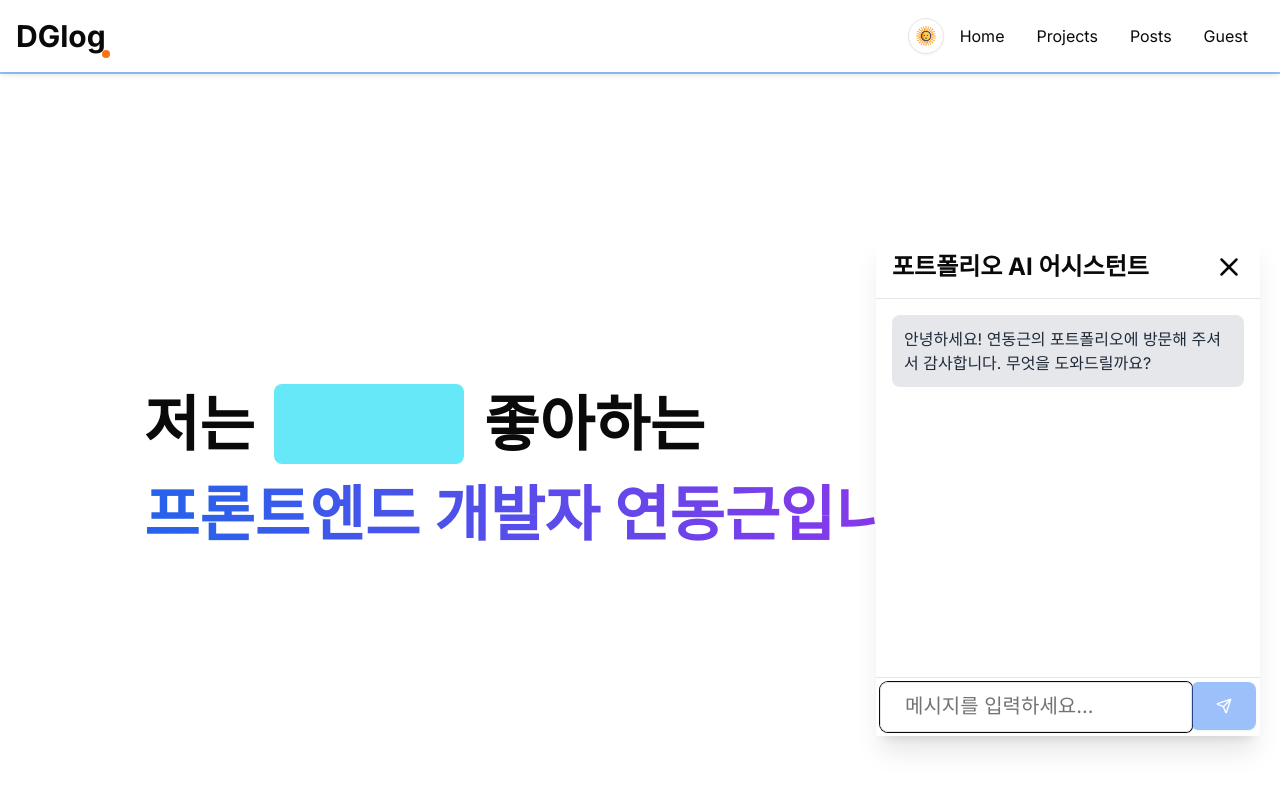
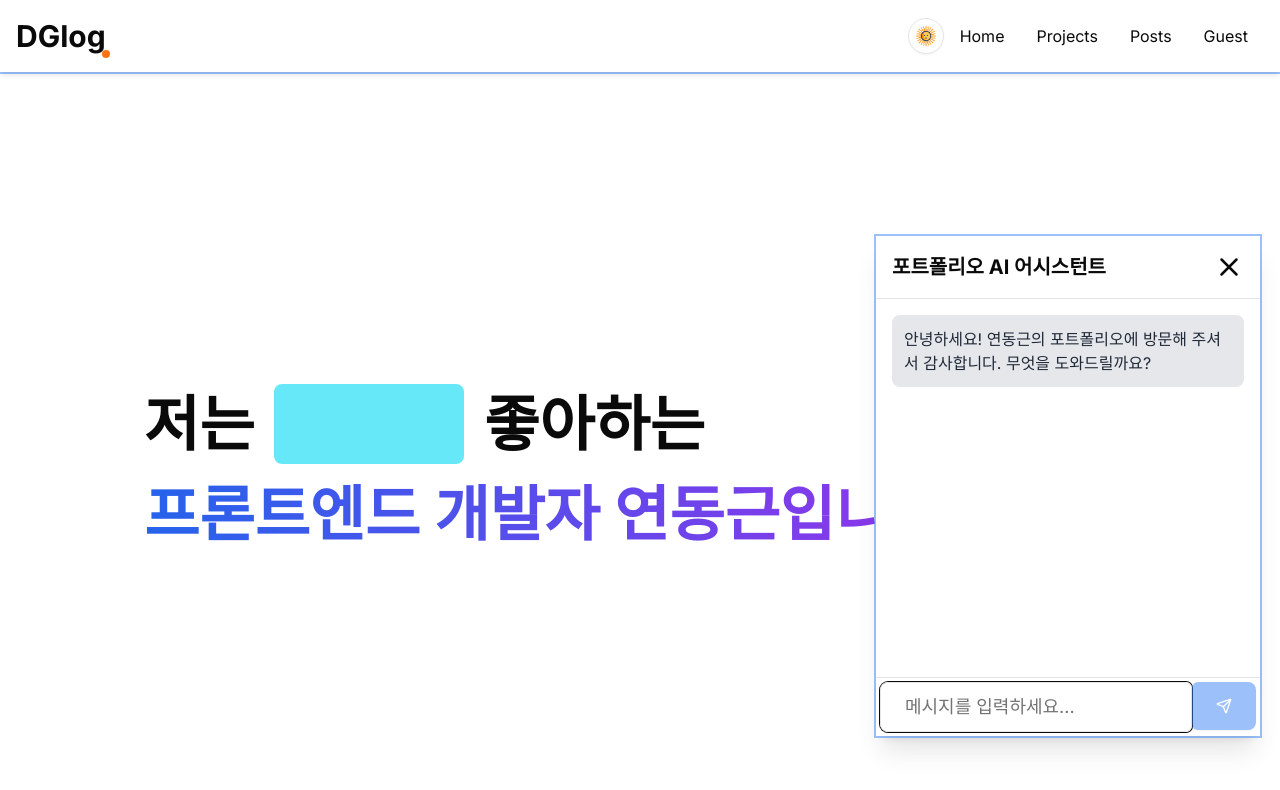
Before and after one commit to YEONDG/dglog, a Next.js app: page / in a window 1280 px wide. Both pictures are taken after a click on the button 1232 px from the left and 708 px from the top of the page. Shown: the top 790 px of the page. Built offline with nearby package versions, Linux system fonts and the light colour scheme.

Commit message:
refactor: adjust ChatBot header font size and add ring effect to improve UI consistency

```diff
--- a/components/chatbot/chat-bot.tsx
+++ b/components/chatbot/chat-bot.tsx
@@ -131,14 +131,12 @@ const ChatBot = () => {
       {/* 챗봇 창 */}
       {isOpen && (
         <div
-          className="flex w-80 flex-col bg-white shadow-xl dark:bg-slate-600 sm:w-96"
+          className="flex w-80 flex-col bg-white shadow-xl ring-2 dark:bg-slate-600 sm:w-96"
           style={{ height: "500px" }}
         >
           {/* 헤더 */}
           <div className="flex items-center justify-between border-b">
-            <h3 className="px-4 text-2xl font-bold">
-              포트폴리오 AI 어시스턴트
-            </h3>
+            <h3 className="px-4 text-xl font-bold">포트폴리오 AI 어시스턴트</h3>
             <button onClick={toggleChat} className="p-4">
               <X size={30} />
             </button>
--- a/components/chatbot/chat-input.tsx
+++ b/components/chatbot/chat-input.tsx
@@ -42,7 +42,7 @@ export const ChatInput = ({ onSend, isLoading }: ChatInputProps) => {
           onChange={(e) => setInputValue(e.target.value)}
           onKeyPress={handleKeyPress}
           placeholder="메시지를 입력하세요..."
-          className="flex-1 rounded-l-lg border p-6 text-4xl placeholder:text-xl focus:outline-none focus:ring-2 focus:ring-blue-300"
+          className="flex-1 rounded-l-lg border p-6 text-lg placeholder:text-lg focus:outline-none focus:ring-2 focus:ring-blue-300"
           disabled={isLoading}
           ref={inputRef}
         />
```
